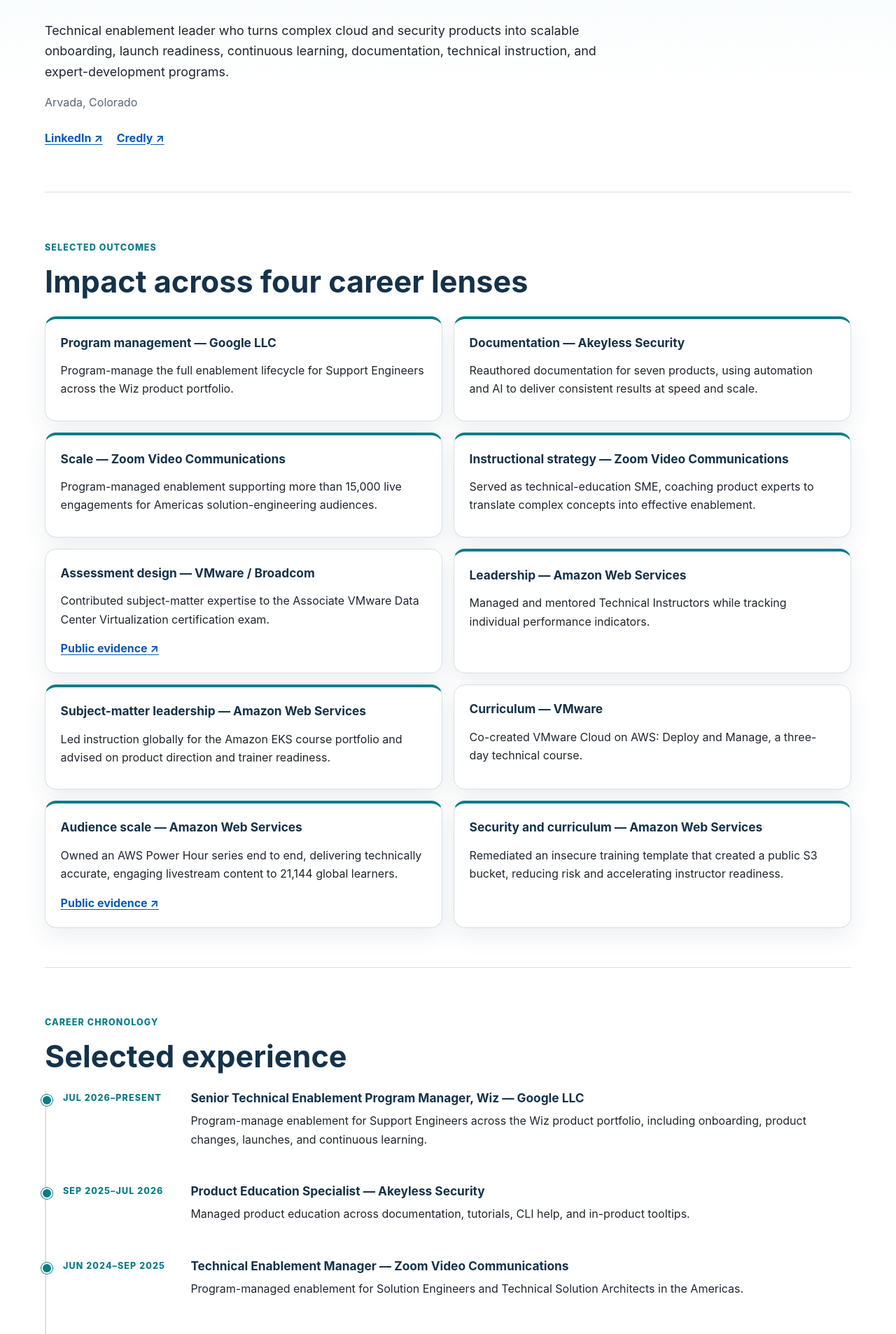
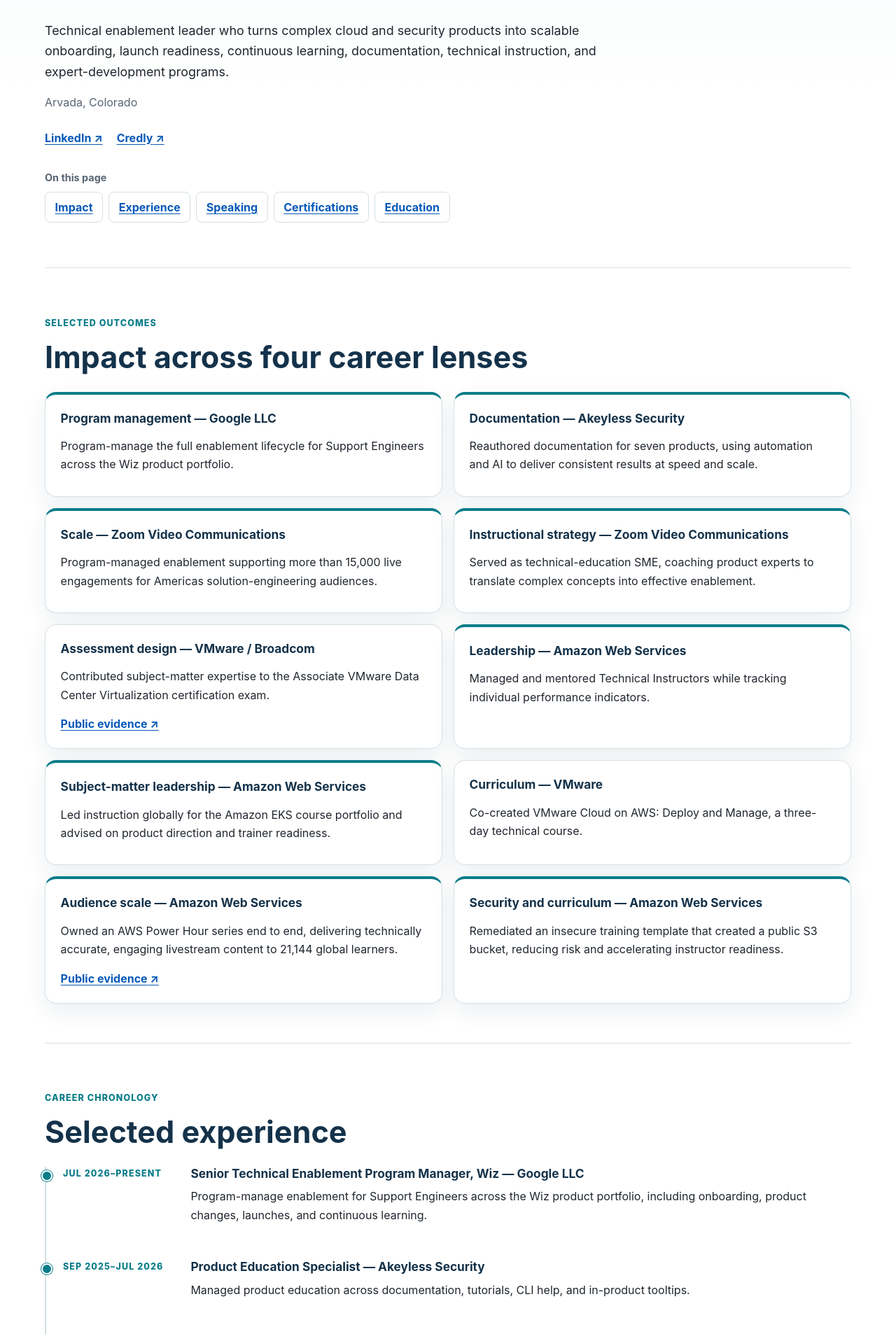
Before and after one commit to hasherwi/hasherwi.github.io, a Jekyll site: the page built from index.html, in a window 1280 px wide. Shown: the part 323-2229 px from the top of the page at 70% size. Built offline with Jekyll 4.4.1, drawn with Linux system fonts in a browser that asks for light colours.

Commit message:
Add keyboard-friendly portfolio section navigation (#5)

```diff
--- a/_config.yml
+++ b/_config.yml
@@ -10,4 +10,5 @@
   - requirements-dev.txt
   - scripts
   - schema
+  - tests
   - vendor
--- a/_layouts/default.html
+++ b/_layouts/default.html
@@ -9,10 +9,11 @@
   </head>
   <body>
     <a class="skip-link" href="#main-content">Skip to content</a>
-    <main id="main-content" class="site-shell">
+    <main id="main-content" class="site-shell" tabindex="-1">
       {{ content }}
     </main>
     <footer class="site-footer">
+      <p><a href="#main-content">Back to top</a></p>
       <p>Career facts are generated from reviewed public selections in the canonical career-history workbook.</p>
     </footer>
   </body>
--- a/assets/css/site.css
+++ b/assets/css/site.css
@@ -25,7 +25,7 @@
 }
 
 a { color: var(--link); }
-a:focus-visible { outline: 3px solid #f0a400; outline-offset: 4px; border-radius: 2px; }
+a:focus-visible, h2:focus-visible { outline: 3px solid #f0a400; outline-offset: 4px; border-radius: 2px; }
 
 .skip-link {
   position: absolute;
@@ -68,6 +68,23 @@
 .profile-links { display: flex; flex-wrap: wrap; gap: .75rem 1.25rem; margin-top: 1.5rem; }
 .external-link { font-weight: 750; text-underline-offset: .2em; }
 .external-link::after { content: " ↗"; text-decoration: none; }
+
+.section-nav { margin-top: 2rem; }
+.section-nav-label { margin: 0 0 .5rem; color: var(--muted); font-size: .9rem; font-weight: 750; }
+.section-nav-list { display: flex; flex-wrap: wrap; gap: .5rem; margin: 0; padding: 0; list-style: none; }
+.section-nav-list a {
+  display: inline-flex;
+  align-items: center;
+  min-height: 2.75rem;
+  padding: .5rem .85rem;
+  border: 1px solid var(--line);
+  border-radius: .5rem;
+  background: var(--white);
+  font-weight: 750;
+  text-underline-offset: .2em;
+}
+.section-nav-list a:hover { background: var(--wash); }
+h2[id] { scroll-margin-top: 2rem; }
 
 section { padding: 3.5rem 0; border-top: 1px solid var(--line); }
 .section-heading { max-width: 50rem; }
--- a/index.html
+++ b/index.html
@@ -15,12 +15,22 @@
       <a class="external-link" href="{{ link.url }}" rel="noopener noreferrer">{{ link.label }}</a>
     {% endfor %}
   </nav>
+  <nav class="section-nav" aria-label="On this page">
+    <p class="section-nav-label">On this page</p>
+    <ul class="section-nav-list">
+      <li><a href="#impact-heading">Impact</a></li>
+      <li><a href="#experience-heading">Experience</a></li>
+      <li><a href="#speaking-heading">Speaking</a></li>
+      <li><a href="#credentials-heading">Certifications</a></li>
+      <li><a href="#education-heading">Education</a></li>
+    </ul>
+  </nav>
 </header>
 
 <section aria-labelledby="impact-heading">
   <div class="section-heading">
     <p class="eyebrow">Selected outcomes</p>
-    <h2 id="impact-heading">Impact across four career lenses</h2>
+    <h2 id="impact-heading" tabindex="-1">Impact across four career lenses</h2>
   </div>
   <div class="card-grid impact-grid">
     {% for item in portfolio.impact %}
@@ -38,7 +48,7 @@
 <section aria-labelledby="experience-heading">
   <div class="section-heading">
     <p class="eyebrow">Career chronology</p>
-    <h2 id="experience-heading">Selected experience</h2>
+    <h2 id="experience-heading" tabindex="-1">Selected experience</h2>
   </div>
   <div class="timeline">
     {% for role in portfolio.experience %}
@@ -56,7 +66,7 @@
 <section aria-labelledby="speaking-heading">
   <div class="section-heading">
     <p class="eyebrow">Public instruction</p>
-    <h2 id="speaking-heading">Speaking and recorded programs</h2>
+    <h2 id="speaking-heading" tabindex="-1">Speaking and recorded programs</h2>
   </div>
   <div class="card-grid">
     {% for event in portfolio.speaking %}
@@ -73,7 +83,7 @@
 <section aria-labelledby="credentials-heading">
   <div class="section-heading">
     <p class="eyebrow">Current technical credibility</p>
-    <h2 id="credentials-heading">Selected certifications</h2>
+    <h2 id="credentials-heading" tabindex="-1">Selected certifications</h2>
   </div>
   <div class="card-grid credential-grid">
     {% for credential in portfolio.certifications %}
@@ -90,7 +100,7 @@
 <section aria-labelledby="education-heading">
   <div class="section-heading">
     <p class="eyebrow">Education</p>
-    <h2 id="education-heading">Completed degree</h2>
+    <h2 id="education-heading" tabindex="-1">Completed degree</h2>
   </div>
   {% for degree in portfolio.education %}
     <article class="education-row">
```
Also changed, not shown: tests/test_navigation.py (added, +64 -0 lines), .github/workflows/validate-and-build.yml.
